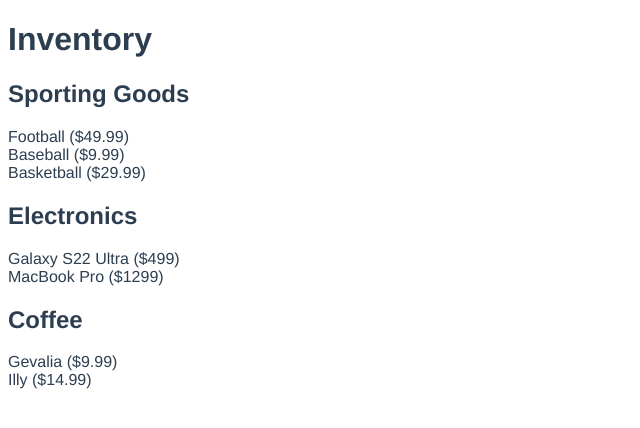
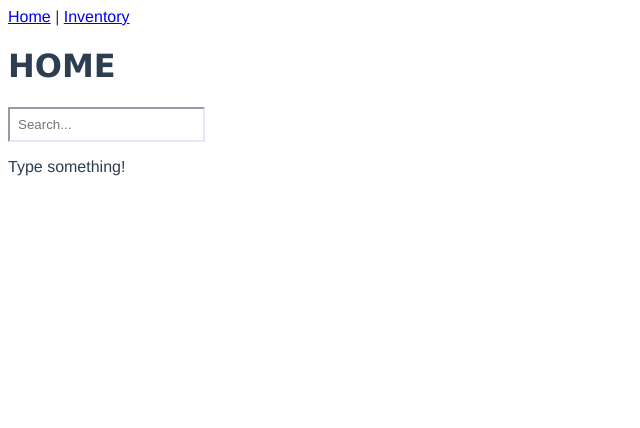
Before and after one commit to tevins-hpg/front-end-training, a Vue app: page / in a window 1280 px wide. Shown: the top 428 px of the page, without its empty margins (0-640 px from the left). Built offline with nearby package versions, Linux system fonts and the light colour scheme.

Commit message:
Add home page and inventory filters

```diff
--- a/src/App.vue
+++ b/src/App.vue
@@ -1,9 +1,30 @@
 <script setup lang="ts">
+import { computed, ref } from 'vue';
+import Header from './header/Header.vue';
+import Home from './home/Home.vue';
 import Inventory from './inventory/Inventory.vue';
+
+const routes: {
+  [x: string]: any
+} = {
+  '/': Home,
+  '/inventory': Inventory,
+};
+
+const currentPath = ref(window.location.hash);
+
+window.addEventListener('hashchange', () => {
+  currentPath.value = window.location.hash;
+});
+
+const currentView = computed(() => {
+  return routes[currentPath.value.slice(1) || '/'];
+});
 </script>
 
 <template>
-  <Inventory />
+  <Header />
+  <component v-if="currentView" :is="currentView" />
 </template>
 
 <style>
--- /dev/null
+++ b/src/header/Header.vue
@@ -0,0 +1,7 @@
+<script setup lang="ts">
+</script>
+
+<template>
+  <a href="#/">Home</a> |
+  <a href="#/inventory">Inventory</a>
+</template>
--- /dev/null
+++ b/src/home/Home.vue
@@ -0,0 +1,21 @@
+<script setup lang="ts">
+import { ref } from 'vue';
+
+const inputText = ref('');
+</script>
+
+<template>
+  <h1 class="page-header">Home</h1>
+
+  <input v-model="inputText" style="padding: 0.5rem; border-color:lavender; display: block;" placeholder="Search..." />
+
+  <p>Type something!</p>
+  <p v-if="inputText">We're doing some really cool things with "{{ inputText }}".</p>
+</template>
+
+<style>
+.page-header {
+  text-transform: uppercase;
+  font-family: 'Lucida Sans', 'Lucida Sans Regular', 'Lucida Grande', 'Lucida Sans Unicode', Geneva, Verdana, sans-serif;
+}
+</style>
--- a/src/inventory/Inventory.vue
+++ b/src/inventory/Inventory.vue
@@ -1,24 +1,52 @@
 <script setup lang="ts">
+import { computed, ref } from 'vue';
 import ProductList from './ProductList.vue';
 
-const sportingGoods = [
-  { name: "Football", price: 49.99 },
+const inputText = ref('');
+const inStockOnly = ref(false);
+
+const testItem = (item: { name: string, outOfStock?: boolean }) => {
+  const search = inputText.value;
+  const matchesSearch = !search || item.name.toLowerCase().includes(inputText.value);
+
+  const inStockOnlyVal = inStockOnly.value;
+  const matchesStock = !inStockOnlyVal || !item.outOfStock;
+
+  return matchesSearch && matchesStock;
+};
+
+const sportingGoods = computed(() => [
+  { name: "Football", price: 49.99, outOfStock: true },
   { name: "Baseball", price: 9.99 },
-  { name: "Basketball", price: 29.99 },
-];
-const electronics = [
+  { name: "Basketball", price: 29.99, outOfStock: true },
+].filter(testItem));
+
+const electronics = computed(() => [
   { name: "Galaxy S22 Ultra", price: 499 },
-  { name: "MacBook Pro", price: 1299 },
-];
-const coffee = [
+  { name: "MacBook Pro", price: 1299, outOfStock: true },
+].filter(testItem));
+
+const coffee = computed(() => [
   { name: "Gevalia", price: 9.99 },
   { name: "Illy", price: 14.99 },
-];
+].filter(testItem));
 </script>
 
 <template>
-  <h1>Inventory</h1>
+  <h1 class="page-header">Inventory</h1>
+
+  <input v-model="inputText" style="padding: 0.5rem; border-color:lavender; display: block;" placeholder="Search..." />
+  <input type="checkbox" id="inStockOnly" v-model="inStockOnly" />
+  <label for="inStockOnly">Show only in stock items</label>
+
   <ProductList title="Sporting Goods" :items="sportingGoods" />
   <ProductList title="Electronics" :items="electronics" />
   <ProductList title="Coffee" :items="coffee" />
 </template>
+
+<style>
+.page-header {
+  text-transform: uppercase;
+  font-family: 'Lucida Sans', 'Lucida Sans Regular', 'Lucida Grande', 'Lucida Sans Unicode', Geneva, Verdana, sans-serif;
+}
+</style>
--- a/src/inventory/ProductList.vue
+++ b/src/inventory/ProductList.vue
@@ -4,13 +4,17 @@
   items: {
     name: string,
     price: number,
-  }[]
+    outOfStock?: boolean,
+  }[],
 }>();
 </script>
 
 <template>
   <h2>{{ props.title }}</h2>
-  <div v-for="item in props.items">
+  <div v-for="item in props.items" :style="{ color: item.outOfStock ? 'red': 'black' }">
     {{ item.name }} (${{ item.price }})
   </div>
+  <div v-if="!props.items.length" style="font-style: italic;">
+    No items available.
+  </div>
 </template>
```
